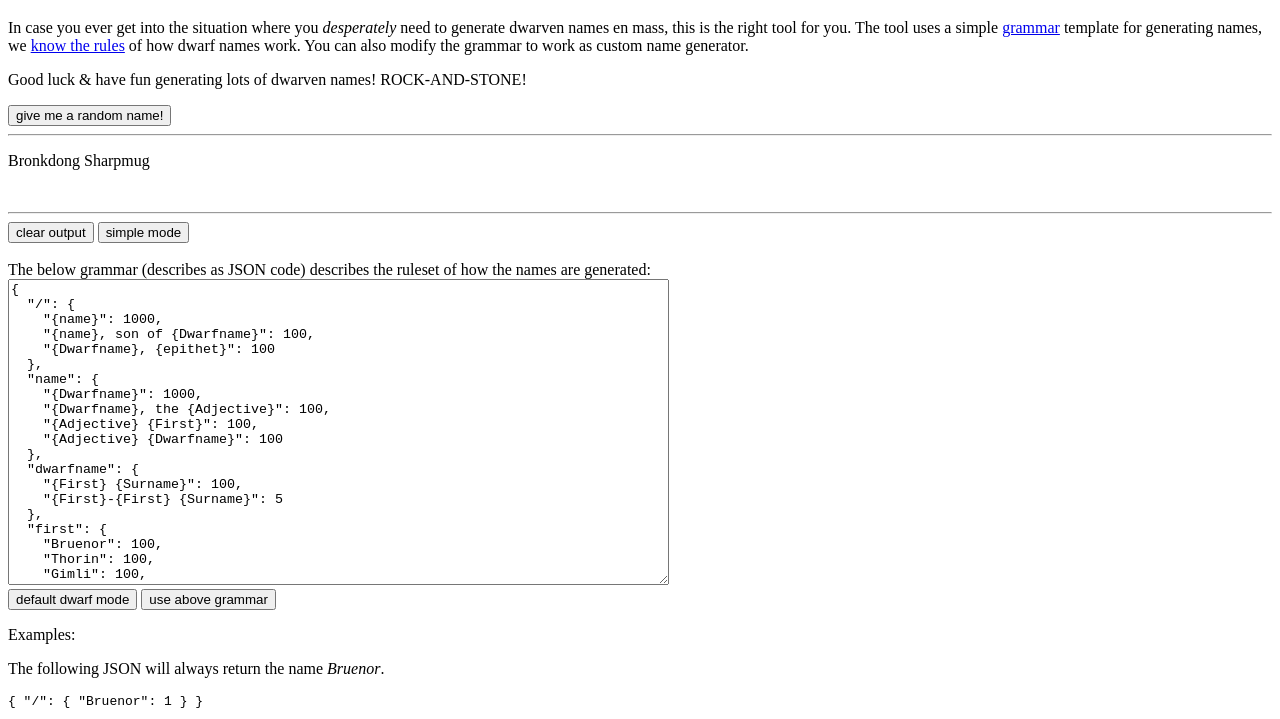
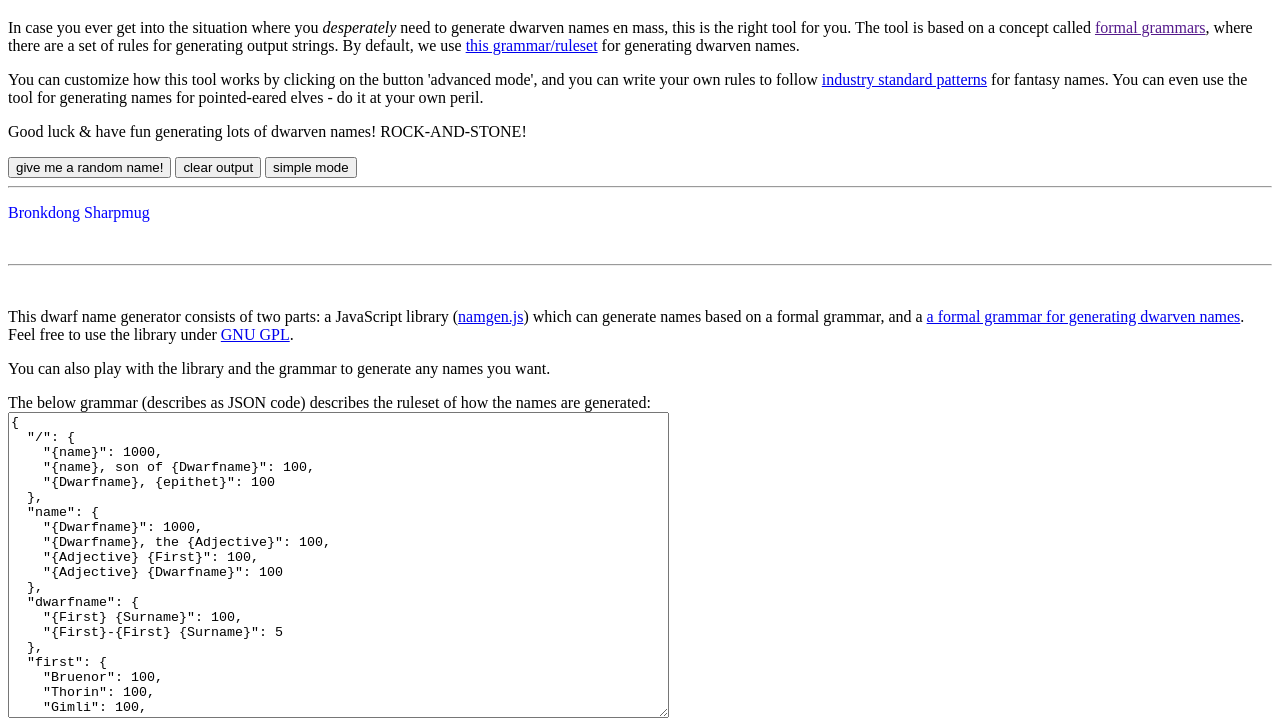
Before and after one commit to bertaizs/dwarfgen, a plain HTML site: page www/index.html in a window 1280 px wide. Both pictures are taken after a click on the button "advanced mode". Shown: the part 61-780 px from the top of the page. Drawn offline with Linux system fonts and the light colour scheme.

Commit message:
polishing old code and aligning to berta.hu

```diff
--- a/www/index.html
+++ b/www/index.html
@@ -32,12 +32,12 @@
 
 			// show or hides the textarea and the controls for defining custom grammars
 			function showHide() {
-				if( document.getElementById('generator').style.visibility == 'hidden' ) {
-					document.getElementById('generator').style.visibility = 'visible';
+				if( document.getElementById('generator').style.display == 'none' ) {
+					document.getElementById('generator').style.display = 'inline';
 					document.getElementById('showhide').value='simple mode';
 				}
 				else {
-					document.getElementById('generator').style.visibility = 'hidden';
+					document.getElementById('generator').style.display = 'none';
 					document.getElementById('showhide').value='advanced mode';
 				}
 			}
@@ -50,25 +50,42 @@
 	<p>
 		In case you ever get into the situation where you <i>desperately</i> need to
 		generate dwarven names en mass, this is the right tool for you.
-		The tool uses a simple <a href="dwarf.js">grammar</a> template for generating names,
-		we <a href="https://tvtropes.org/pmwiki/pmwiki.php/Main/LukeNounverber">know the rules</a>
-		of how dwarf names work.
-		You can also modify the grammar to work as custom name generator.
+		The tool is based on a concept called <a href="">formal grammars</a>, where there are a set of rules for generating output strings.
+		By default, we use <a href="dwarf.js">this grammar/ruleset</a> for generating dwarven names.
+	</p>
+	<p>
+		You can customize how this tool works by clicking on the button 'advanced mode',
+		and you can write your own rules to follow
+		<a href="https://tvtropes.org/pmwiki/pmwiki.php/Main/LukeNounverber">industry standard patterns</a>
+		for fantasy names.
+		You can even use the tool for
+		generating names for pointed-eared elves - do it at your own peril.
 	</p>
 
 	<p>Good luck & have fun generating lots of dwarven names! ROCK-AND-STONE!</p>
-	<input type="button" value="give me a random name!" onclick="gen();"/>
+		<input type="button" value="give me a random name!" onclick="gen();"/>
+		<input type="button" onclick="document.getElementById('output').innerHTML = '&nbsp;<br/>';" value="clear output" id="clear">
+		<input type="button" onclick="showHide();" value="advanced mode" id="showhide">
+	<hr/>
+		<div id='output' style="color: blue;">&nbsp;<br/></div>
 	<hr/>
 
-	<div id='output'>&nbsp;<br/></div>
+	<div id="generator" style="display: none;"><br/>
+		<p>
+		This dwarf name generator consists of two parts:
+		a JavaScript library (<a href="namegen.js">namgen.js</a>) which can generate names based on a formal grammar, and
+		a <a href="dwarf.js">a formal grammar for generating dwarven names</a>.
+		Feel free to use the library under
+		<a href="https://www.gnu.org/licenses/gpl-3.0.html">GNU GPL</a>.
+		</p>
 
-	<hr/>
+		<p>
+		You can also play with the library and the grammar to generate any names you want.
+		</p>
 
-	<input type="button" onclick="document.getElementById('output').innerHTML = '&nbsp;<br/>';" value="clear output" id="clear">
-	<input type="button" onclick="showHide();" value="advanced mode" id="showhide">
-	<div id="generator" style="visibility: hidden;"><br/>
 		The below grammar (describes as JSON code) describes the ruleset of how
 		the names are generated:
+		<br/>
 
 		<textarea id="grammar" cols=80 rows=20></textarea>
 		<br/>
@@ -97,6 +114,8 @@
 }</pre>
 		</p>
 
+
+
 	</div>
 
 	<script>
@@ -105,5 +124,12 @@
 
 		gen();
 	</script>
+
+<div style="color: lightgray">
+<hr/>
+dwarfgen - from <a href="https://berta.hu">berta.hu</a> - 2019
+</div>
+
+
 </body>
 </html>
```
Also changed, not shown: 2 other files.
